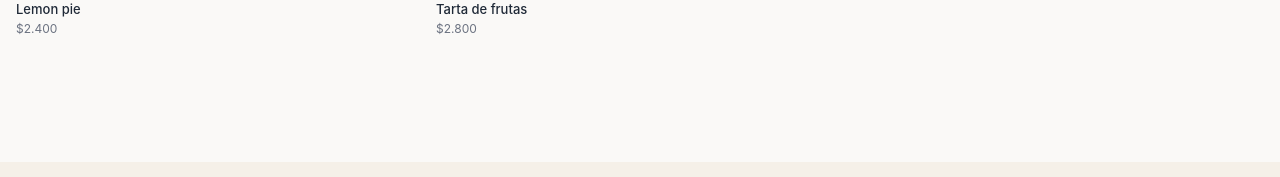
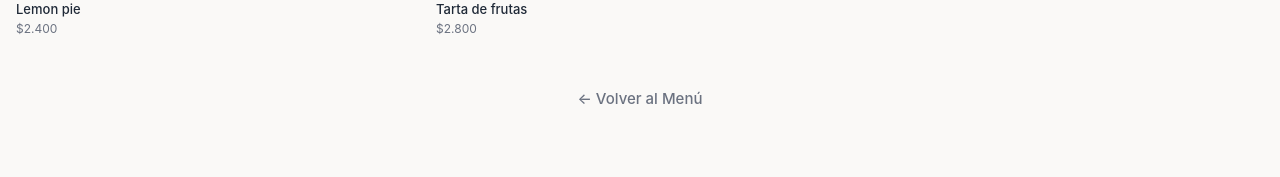
Before and after one commit to hikaribrandan3-code/foodspotapp, a React (Vite) app: page /envios in a window 1280 px wide. Shown: the part 4550-4727 px from the top of the page. Built offline with nearby package versions, Linux system fonts and the light colour scheme.

Commit message:
fix: add bottom exit link for Envíos → Menu navigation

```diff
--- a/src/pages/customer/Menu.jsx
+++ b/src/pages/customer/Menu.jsx
@@ -758,6 +758,28 @@ function Menu({ deliveryMode: deliveryModeProp = false }) {
                     </div>
                 )
             })()}
+
+            {/* Bottom Exit for Envíos (deliveryMode) */}
+            {deliveryMode && (
+                <div
+                    onClick={() => navigate('/menu')}
+                    style={{
+                        marginTop: 32,
+                        marginBottom: 24,
+                        padding: '16px 0',
+                        textAlign: 'center',
+                        cursor: 'pointer'
+                    }}
+                >
+                    <span style={{
+                        fontSize: 15,
+                        fontWeight: 500,
+                        color: '#6B7280'
+                    }}>
+                        ← Volver al Menú
+                    </span>
+                </div>
+            )}
         </div>
     )
 }
```
Also changed, not shown: 3 other files (tests, documents, lock files or other folders).
